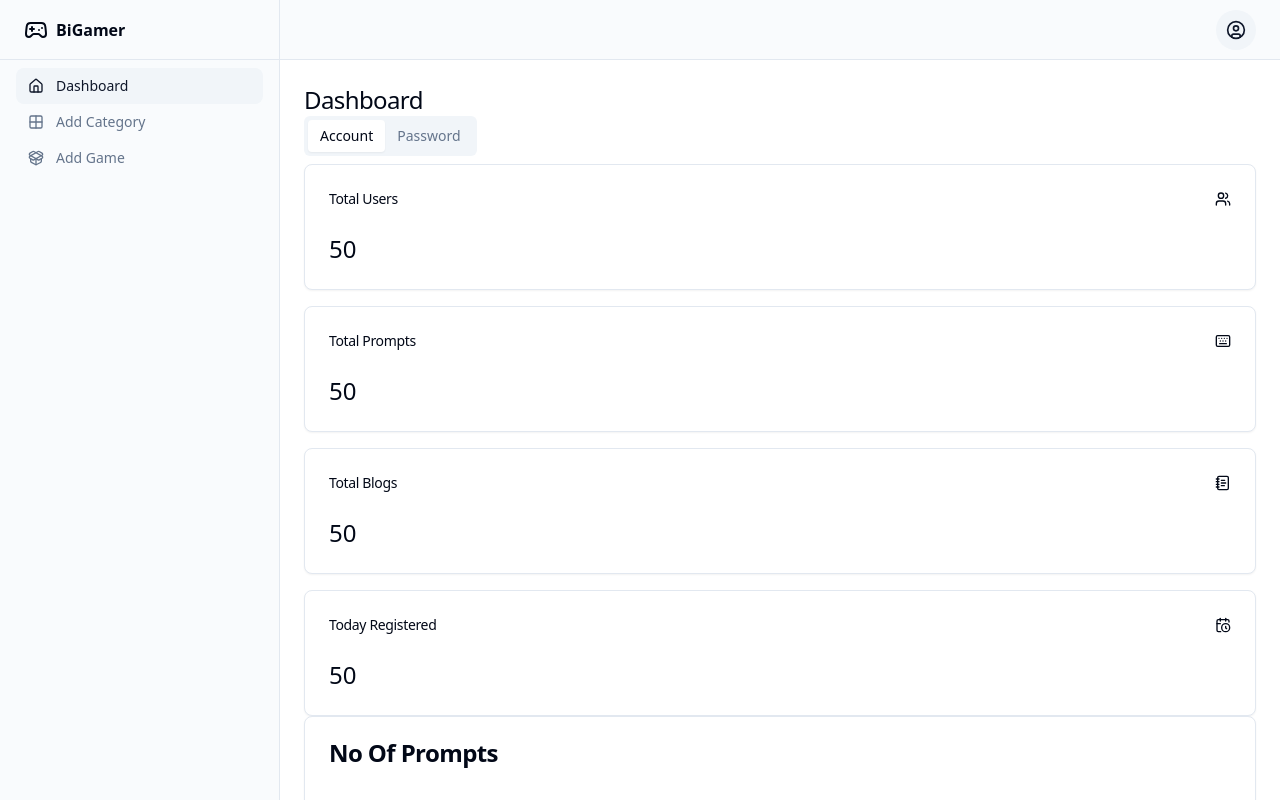
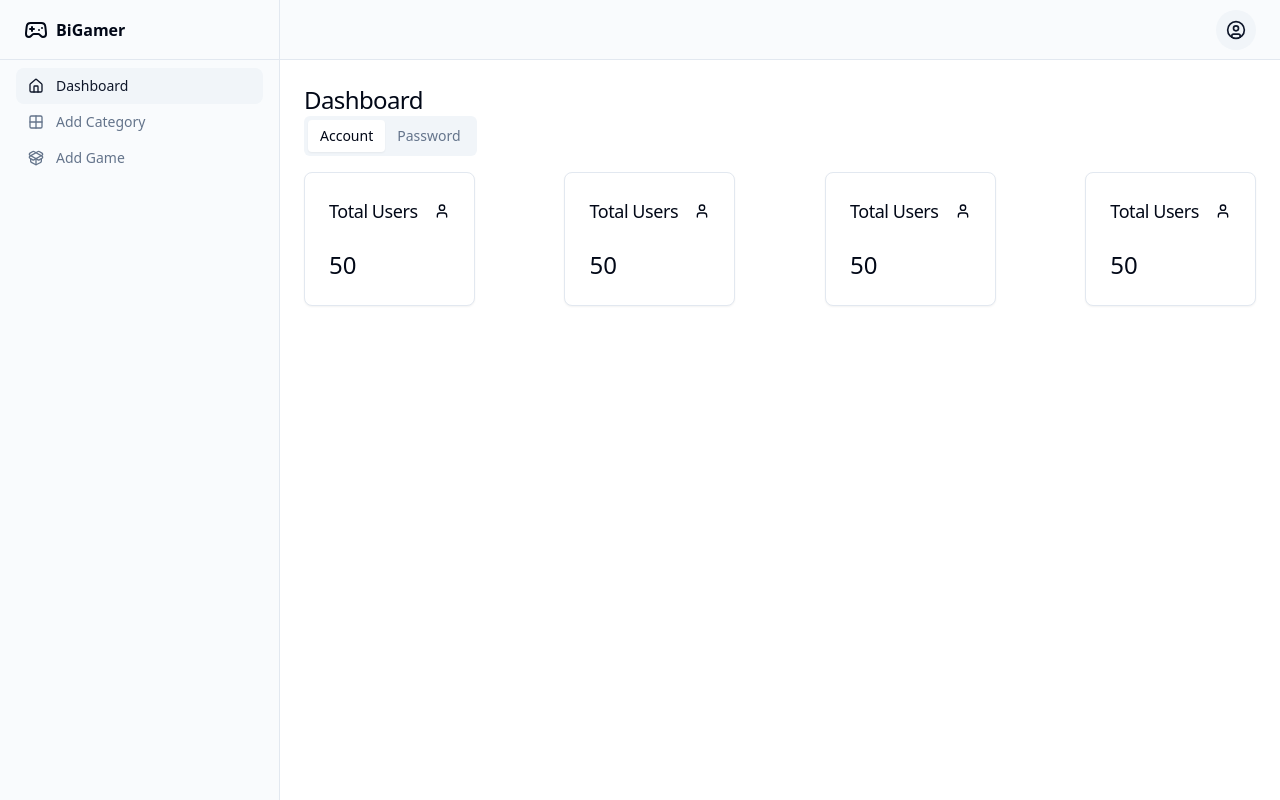
Before and after one commit to Avv-2301/Admin-Dashboard-Nextjs, a Next.js app: page /dashboard in a window 1280 px wide. Shown: the top 800 px of the page. Built offline with nearby package versions, Linux system fonts and the light colour scheme.

Commit message:
Dashboard Page

```diff
--- a/src/pages/dashboard.jsx
+++ b/src/pages/dashboard.jsx
@@ -8,13 +8,7 @@ import {
   CardHeader,
   CardTitle,
 } from "@/components/ui/card";
-import {
-  CalendarClock,
-  Keyboard,
-  NotebookText,
-  Users,
-  CalendarIcon,
-} from "lucide-react";
+import { User } from "lucide-react";
 
 const dashboard = () => {
   return (
@@ -27,70 +21,50 @@ const dashboard = () => {
           <TabsTrigger value="account">Account</TabsTrigger>
           <TabsTrigger value="password">Password</TabsTrigger>
         </TabsList>
-        <TabsContent value="account" className="space-y-4">
-          <div className="grid gap-4 md:grid-cols-2 lg:grid-cols-4">
+        <TabsContent value="account">
+          <div className='flex flex-row justify-between mt-4'>
             <Card>
-              <CardHeader className="flex flex-row items-center justify-between space-y-0 pb-2">
-                <CardTitle className="text-sm font-medium">
+              <CardHeader className="flex flex-row items-center space-y-0 pb-2 gap-4">
+                <CardTitle className="text-lg font-medium">
                   Total Users
                 </CardTitle>
-                <Users className="ml-2 h-4 w-4" />
+                <User className="ml-2 h-4 w-4" />
               </CardHeader>
               <CardContent>
                 <div className="text-2xl font-bold">50</div>
               </CardContent>
             </Card>
             <Card>
-              <CardHeader className="flex flex-row items-center justify-between space-y-0 pb-2">
-                <CardTitle className="text-sm font-medium">
-                  Total Prompts
+              <CardHeader className="flex flex-row items-center space-y-0 pb-2 gap-4">
+                <CardTitle className="text-lg font-medium">
+                  Total Users
                 </CardTitle>
-                <Keyboard className="ml-2 h-4 w-4" />
+                <User className="ml-2 h-4 w-4" />
               </CardHeader>
               <CardContent>
                 <div className="text-2xl font-bold">50</div>
               </CardContent>
             </Card>
             <Card>
-              <CardHeader className="flex flex-row items-center justify-between space-y-0 pb-2">
-                <CardTitle className="text-sm font-medium">
-                  Total Blogs
+              <CardHeader className="flex flex-row items-center space-y-0 pb-2 gap-4">
+                <CardTitle className="text-lg font-medium">
+                  Total Users
                 </CardTitle>
-                <NotebookText className="ml-2 h-4 w-4" />
+                <User className="ml-2 h-4 w-4" />
               </CardHeader>
               <CardContent>
                 <div className="text-2xl font-bold">50</div>
               </CardContent>
             </Card>
             <Card>
-              <CardHeader className="flex flex-row items-center justify-between space-y-0 pb-2">
-                <CardTitle className="text-sm font-medium">
-                  Today Registered
+              <CardHeader className="flex flex-row items-center space-y-0 pb-2 gap-4">
+                <CardTitle className="text-lg font-medium">
+                  Total Users
                 </CardTitle>
-                <CalendarClock className="ml-2 h-4 w-4" />
+                <User className="ml-2 h-4 w-4" />
               </CardHeader>
               <CardContent>
-                <div className="text-2xl font-bold">
-                  50
-                </div>
-              </CardContent>
-            </Card>
-          </div>
-          <div className="grid gap-4 md:grid-cols-2 lg:grid-cols-7">
-            <Card className="col-span-4">
-              <CardHeader>
-                <CardTitle>No Of Prompts</CardTitle>
-              </CardHeader>
-              <CardContent className="pl-2">
-                {/* <Overview/> */}
-              </CardContent>
-            </Card>
-            <Card className="col-span-6 md:col-span-3 h-[460px] lg:h-[460px] md:h-[230px] overflow-y-auto">
-              <CardHeader>
-                <CardTitle>Recent Prompts</CardTitle>
-              </CardHeader>
-              <CardContent>
-                {/* <RecentSales/> */}
+                <div className="text-2xl font-bold">50</div>
               </CardContent>
             </Card>
           </div>
```
